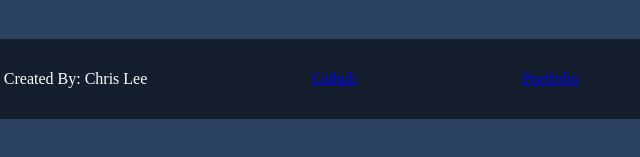
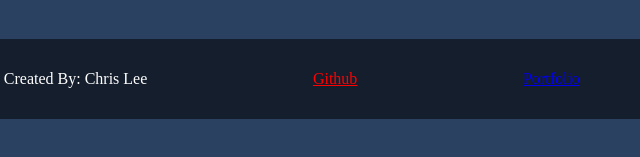
Before and after one commit to realchrislee/Shoot-10, a plain HTML site: page index.html in a window 1280 px wide. In both pictures the pointer is over the link "Github". Shown: the part 581-738 px from the top of the page, 79-719 px from the left. Drawn offline with Linux system fonts and the light colour scheme.

Commit message:
add hover color to links

```diff
--- a/index.html
+++ b/index.html
@@ -28,6 +28,12 @@
         justify-content: space-around;
         align-items: center;
         color: white;
+      }
+      footer a:visited {
+        color: white;
+      }
+      footer a:hover {
+        color: red;
       }
       .wrapper {
         min-height: calc(100vh - 180px);
```
